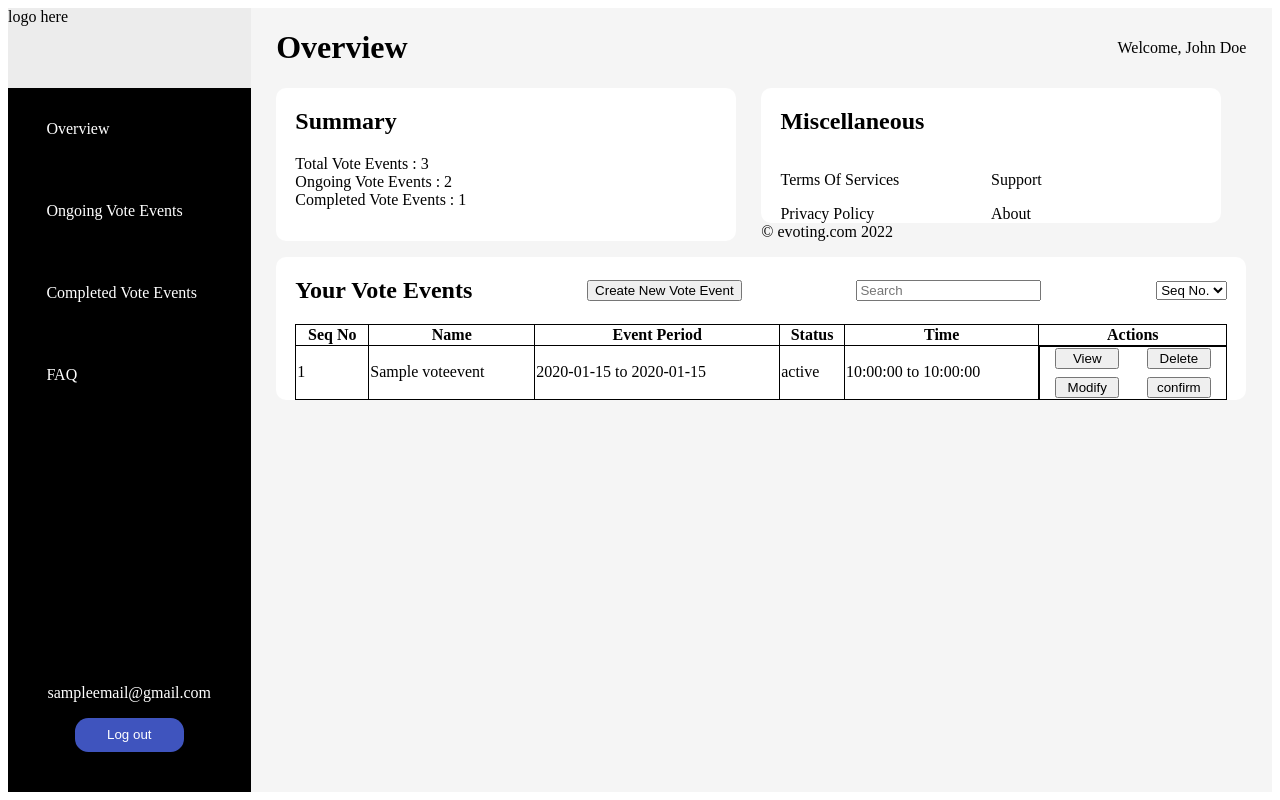
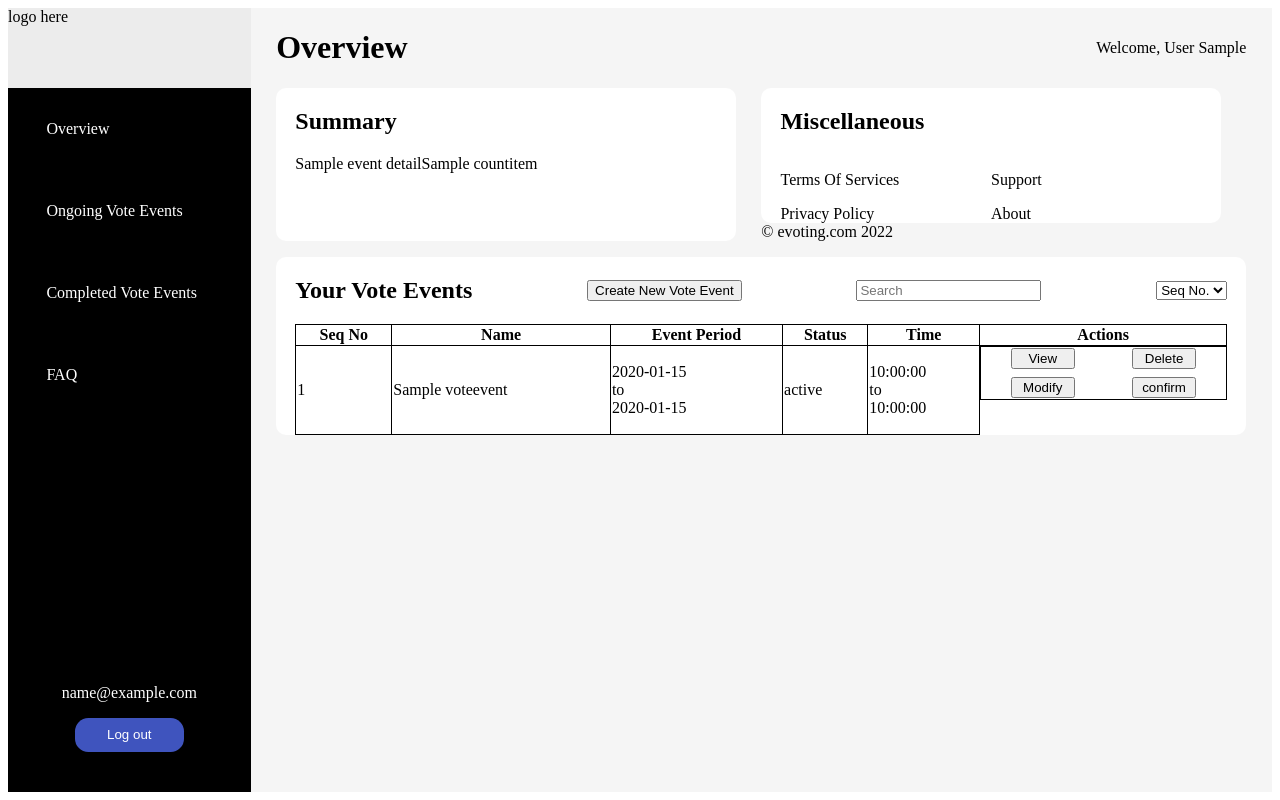
Before and after one commit to DylanCheong-tech/UOW-CSIT321-Project-Oct2022-March2023, a Django app: template evoting/templates/eventowner/overview.html in a window 1280 px wide. Run offline with Django 4.2, Linux system fonts and the light colour scheme; tables that the repository leaves empty hold one stand-in row (values such as "Sample post"); the template is opened without the code that fills it: values that come from a table or form of the project are taken from there, most other values are stand-ins (such as "Sample title", 1, 10 or a date in 2020).

Commit message:
Added real objects such as names, vote event counts, email to templates

```diff
--- a/evoting/templates/eventowner/homepage_base.html
+++ b/evoting/templates/eventowner/homepage_base.html
@@ -29,7 +29,8 @@
                 <span class="menu_item last_item">FAQ</span>
 
                 <span class="logout_section">
-                    <span>sampleemail@gmail.com</span>
+                    {% block email %}
+                    {% endblock %}
                     <form action="/evoting/eventowner/logout" method="POST">
                         {% csrf_token %}
                         <button type="submit" onclick="logout()">Log out</button>
@@ -42,7 +43,8 @@
             <div id="header">
                 <h1>{% block title %}{% endblock %}</h1>
                 <span>
-                    <span>Welcome, John Doe</span>
+                    {% block introduction%}
+                    {% endblock %}
                 </span>
             </div>
 
--- a/evoting/templates/eventowner/overview.html
+++ b/evoting/templates/eventowner/overview.html
@@ -16,13 +16,20 @@
 <link rel="stylesheet" href="{% static 'eventowner/css/overview.css' %}" />
 {% endblock %}
 
+{% block email %}
+<span> {{UserDetails.email}}</span>
+{% endblock %}
+
+{% block introduction %}
+<span> Welcome, {{UserDetails.lastName}} {{UserDetails.firstName}}</span>
+{% endblock %}
 
 {% block content %}
 <div id="summary">
     <h2>Summary</h2>
-    Total Vote Events : 3 <br />
-    Ongoing Vote Events : 2 <br />
-    Completed Vote Events : 1 <br />
+    {% for countitem, labelitem in EventDetail %}
+        {{labelitem}}{{countitem}} <br/>
+    {% endfor %}
 </div>
 
 <div id="miscellaneous">
@@ -66,9 +73,9 @@
         <tr>
             <td>{{event.seqNo}}</td>
             <td>{{event.eventTitle}}</td>
-            <td>{{event|concat_period:'date'}}</td>
+            <td>{{event|concat_period:'date'|linebreaks}}</td>
             <td>{{event.status}}</td>
-            <td>{{event|concat_period:'time'}}</td>
+            <td>{{event|concat_period:'time'|linebreaks}}</td>
             <td class="buttons_col">
                 <button type="button">View</button>
                 <button type="button">Delete</button>
--- a/evoting/templatetags/overview_extra.py
+++ b/evoting/templatetags/overview_extra.py
@@ -5,6 +5,6 @@ register = template.Library()
 @register.filter
 def concat_period(event, columntype):
     if columntype == "date":
-        return f"{event.startDate} to {event.endDate}"
+        return f"{event.startDate} \n to \n {event.endDate}"
     else:
-        return f"{event.startTime} to {event.endTime}"
+        return f"{event.startTime} \n to \n {event.endTime}"
```
Also changed, not shown: evoting/views.py (+8 -1 lines).
